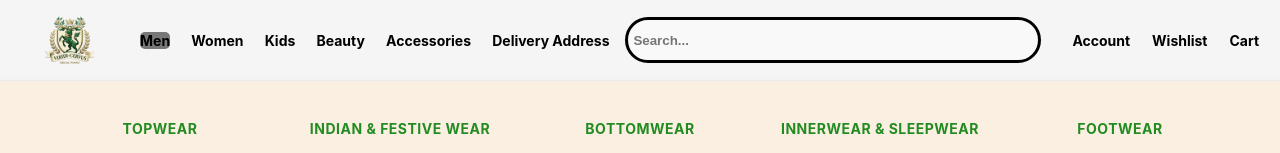
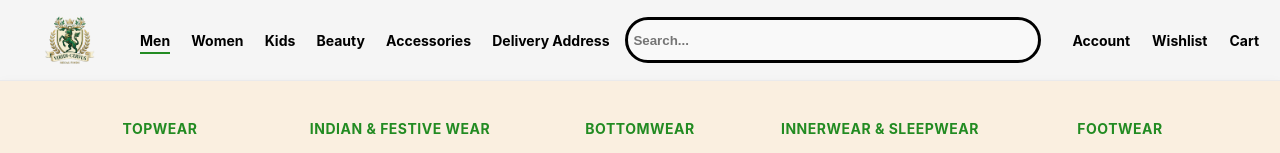
Before and after one commit to Arkoprobho-Mitra/viridi-cervus, a React (Create React App) app: page / in a window 1280 px wide. In both pictures the pointer is over the element "Men". Shown: the top 153 px of the page. Built offline with nearby package versions, Linux system fonts and the light colour scheme; a web font is replaced by a local one.

Commit message:
feat: Add comprehensive styling for Navbar, including navigation links, search, and user dropdowns.

```diff
--- a/src/Navbar.container/Navbar.styles.css
+++ b/src/Navbar.container/Navbar.styles.css
@@ -107,50 +107,33 @@
   margin-right: 10px;
 }
 
-.men:hover {
-  background-color: #777;
-  border-radius: 5px;
+/* Navigation Items Hover Effect */
+.categories>div,
+.item-containers>div {
+  position: relative;
+  cursor: pointer;
+  padding: 5px 0;
 }
 
-.women:hover {
-  background-color: #777;
-  border-radius: 5px;
+/* Underline Animation */
+.categories>div::after,
+.item-containers>div::after {
+  content: '';
+  position: absolute;
+  width: 100%;
+  transform: scaleX(0);
+  height: 2px;
+  bottom: 0;
+  left: 0;
+  background-color: forestgreen;
+  transform-origin: bottom right;
+  transition: transform 0.25s ease-out;
 }
 
-.beauty:hover {
-  background-color: #777;
-  border-radius: 5px;
-}
-
-.kids:hover {
-  background-color: #777;
-  border-radius: 5px;
-}
-
-.accessories:hover {
-  background-color: #777;
-  border-radius: 5px;
-}
-
-.delivery-address:hover {
-  background-color: #777;
-  border-radius: 5px;
-}
-
-.cart:hover {
-  background-color: #777;
-  border-radius: 5px;
-}
-
-.account:hover {
-  background-color: #777;
-  border-radius: 5px;
-}
-
-
-.wishlist:hover {
-  background-color: #777;
-  border-radius: 5px;
+.categories>div:hover::after,
+.item-containers>div:hover::after {
+  transform: scaleX(1);
+  transform-origin: bottom left;
 }
 
 
```
